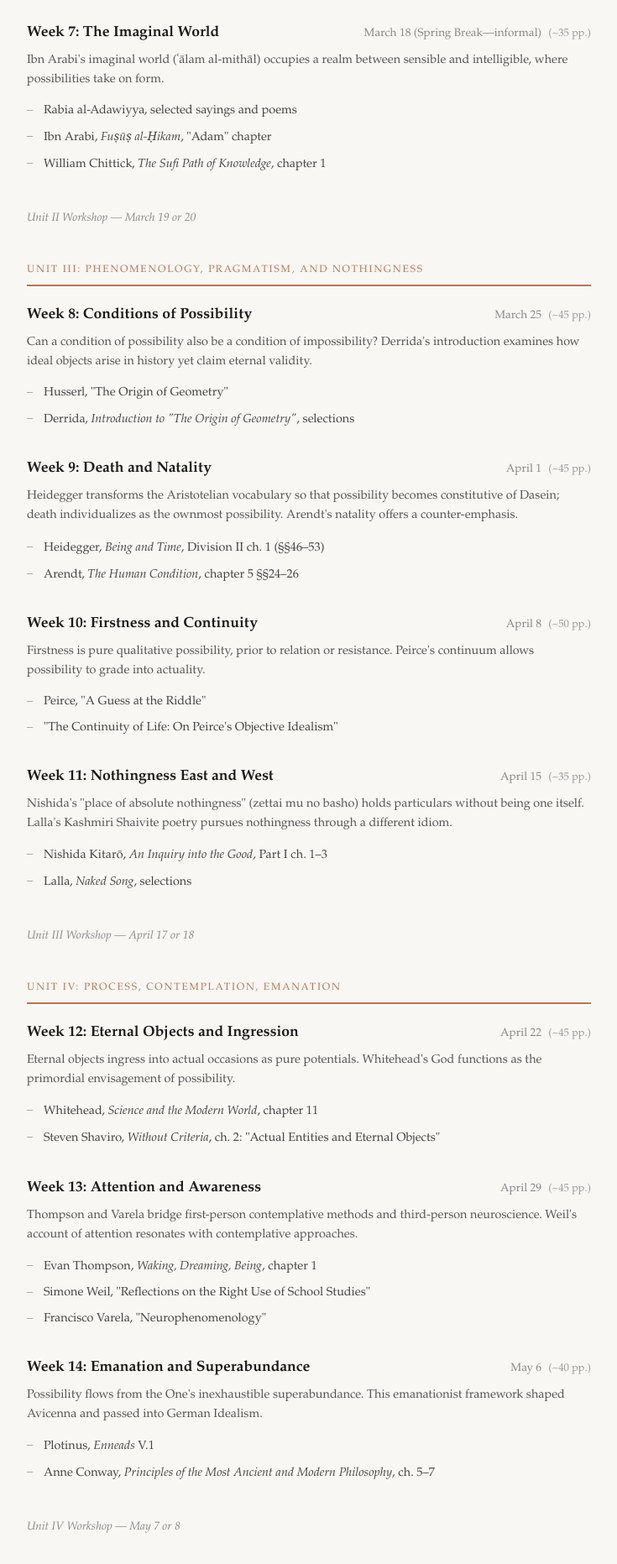
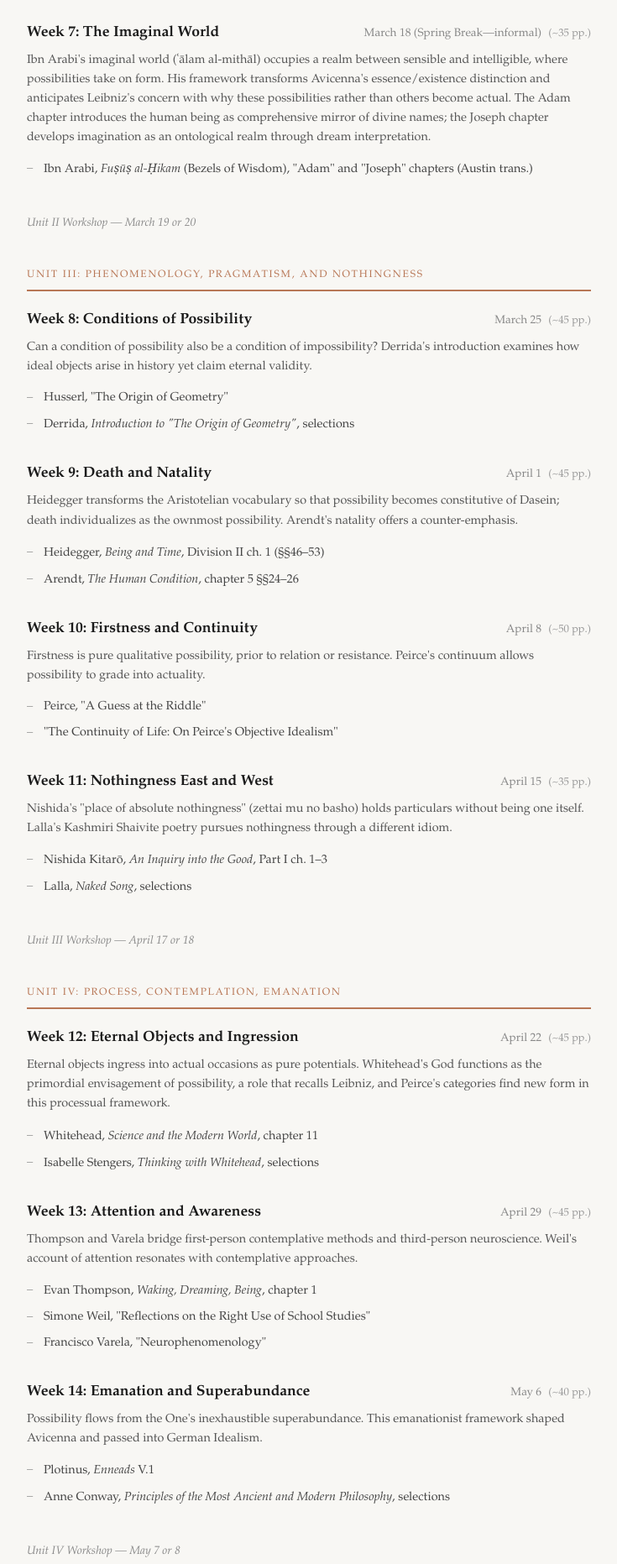
Before and after one commit to JustinStec/metamodality, a plain HTML site: page index.html in a window 1280 px wide. Shown: the part 1744-3607 px from the top of the page at 84% size, without its empty margins (272-1007 px from the left). Drawn offline with Linux system fonts and the light colour scheme.

Commit message:
Update syllabus: Week 7, 12, 14, 16 changes
- Week 7: Now only Ibn Arabi (Adam + Joseph chapters), removed Rabia and Chittick
- Week 12: Changed from Shaviro to Stengers (Thinking with Whitehead)
- Week 14: Conway now "selections"
- Week 16: Added Borges focus sentence

Co-Authored-By: Claude Opus 4.5 <noreply@anthropic.com>

```diff
--- a/index.html
+++ b/index.html
@@ -268,11 +268,9 @@
                     <span class="week-title">Week 7: The Imaginal World</span>
                     <span class="week-date">March 18 (Spring Break—informal)<span class="week-pages">(~35 pp.)</span></span>
                 </div>
-                <div class="week-focus">Ibn Arabi's imaginal world (ʿālam al-mithāl) occupies a realm between sensible and intelligible, where possibilities take on form.</div>
+                <div class="week-focus">Ibn Arabi's imaginal world (ʿālam al-mithāl) occupies a realm between sensible and intelligible, where possibilities take on form. His framework transforms Avicenna's essence/existence distinction and anticipates Leibniz's concern with why these possibilities rather than others become actual. The Adam chapter introduces the human being as comprehensive mirror of divine names; the Joseph chapter develops imagination as an ontological realm through dream interpretation.</div>
                 <ul class="readings">
-                    <li>Rabia al-Adawiyya, selected sayings and poems</li>
-                    <li>Ibn Arabi, <em>Fuṣūṣ al-Ḥikam</em>, "Adam" chapter</li>
-                    <li>William Chittick, <em>The Sufi Path of Knowledge</em>, chapter 1</li>
+                    <li>Ibn Arabi, <em>Fuṣūṣ al-Ḥikam</em> (Bezels of Wisdom), "Adam" and "Joseph" chapters (Austin trans.)</li>
                 </ul>
             </div>
 
@@ -341,10 +339,10 @@
                     <span class="week-title">Week 12: Eternal Objects and Ingression</span>
                     <span class="week-date">April 22<span class="week-pages">(~45 pp.)</span></span>
                 </div>
-                <div class="week-focus">Eternal objects ingress into actual occasions as pure potentials. Whitehead's God functions as the primordial envisagement of possibility.</div>
+                <div class="week-focus">Eternal objects ingress into actual occasions as pure potentials. Whitehead's God functions as the primordial envisagement of possibility, a role that recalls Leibniz, and Peirce's categories find new form in this processual framework.</div>
                 <ul class="readings">
                     <li>Whitehead, <em>Science and the Modern World</em>, chapter 11</li>
-                    <li>Steven Shaviro, <em>Without Criteria</em>, ch. 2: "Actual Entities and Eternal Objects"</li>
+                    <li>Isabelle Stengers, <em>Thinking with Whitehead</em>, selections</li>
                 </ul>
             </div>
 
@@ -369,7 +367,7 @@
                 <div class="week-focus">Possibility flows from the One's inexhaustible superabundance. This emanationist framework shaped Avicenna and passed into German Idealism.</div>
                 <ul class="readings">
                     <li>Plotinus, <em>Enneads</em> V.1</li>
-                    <li>Anne Conway, <em>Principles of the Most Ancient and Modern Philosophy</em>, ch. 5–7</li>
+                    <li>Anne Conway, <em>Principles of the Most Ancient and Modern Philosophy</em>, selections</li>
                 </ul>
             </div>
 
@@ -397,7 +395,7 @@
                     <span class="week-title">Week 16: Producing the Possible</span>
                     <span class="week-date">May 20<span class="week-pages">(~50 pp.)</span></span>
                 </div>
-                <div class="week-focus">How do possibility spaces themselves get produced? Foster's work shows tradition constraining what becomes thinkable while furnishing materials for innovation.</div>
+                <div class="week-focus">How do possibility spaces themselves get produced? Foster's work shows tradition constraining what becomes thinkable while furnishing materials for innovation, bringing the semester's philosophical questions into contact with computational and sociological methods. Borges's story explores the literary form of branching possibility.</div>
                 <ul class="readings">
                     <li>Koch, Silvestro, and Foster, "The Evolutionary Dynamics of Cultural Change (Metal Music)"</li>
                     <li>Jorge Luis Borges, "The Garden of Forking Paths"</li>
```
Also changed, not shown: 1 other file.
